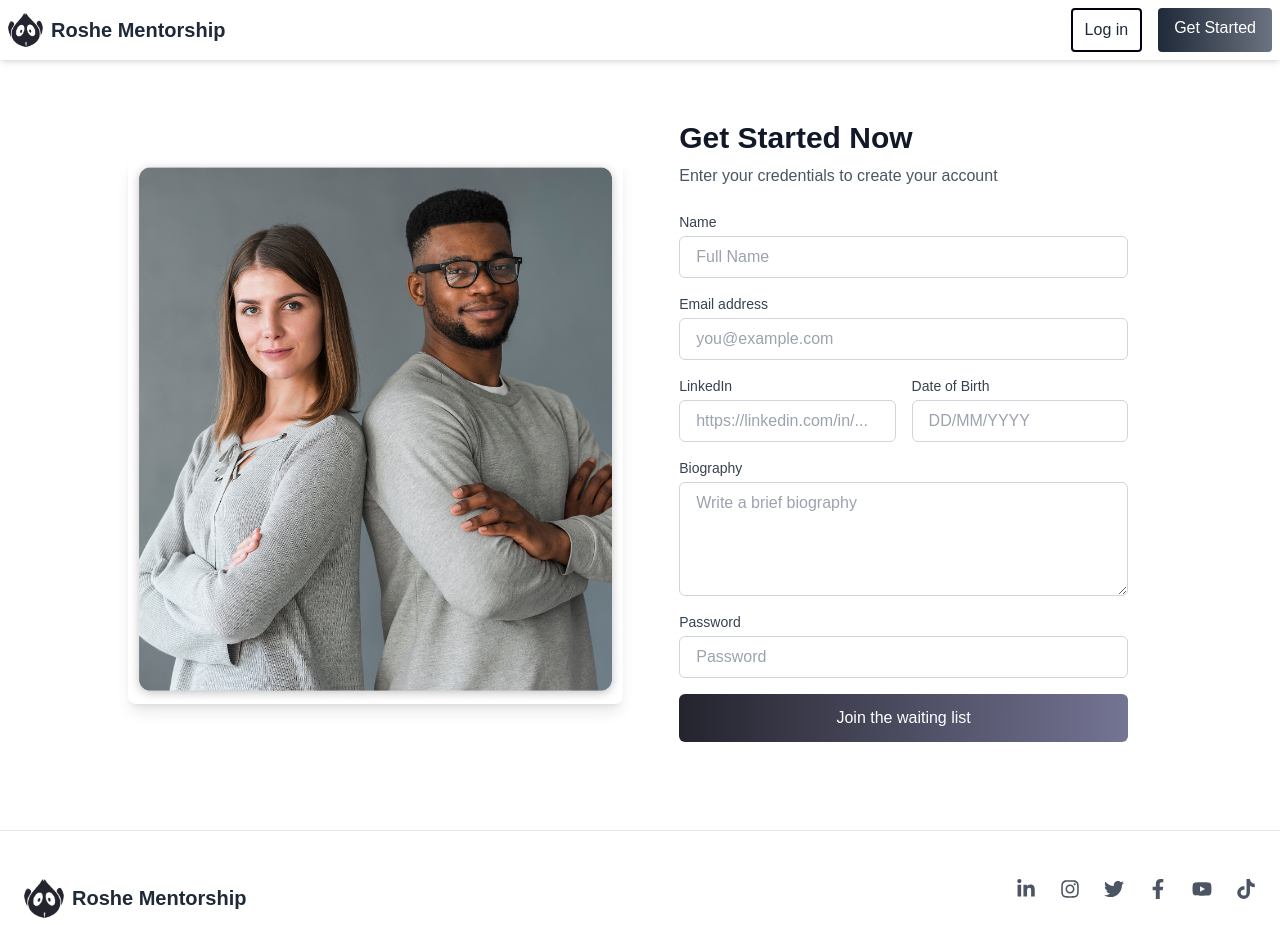
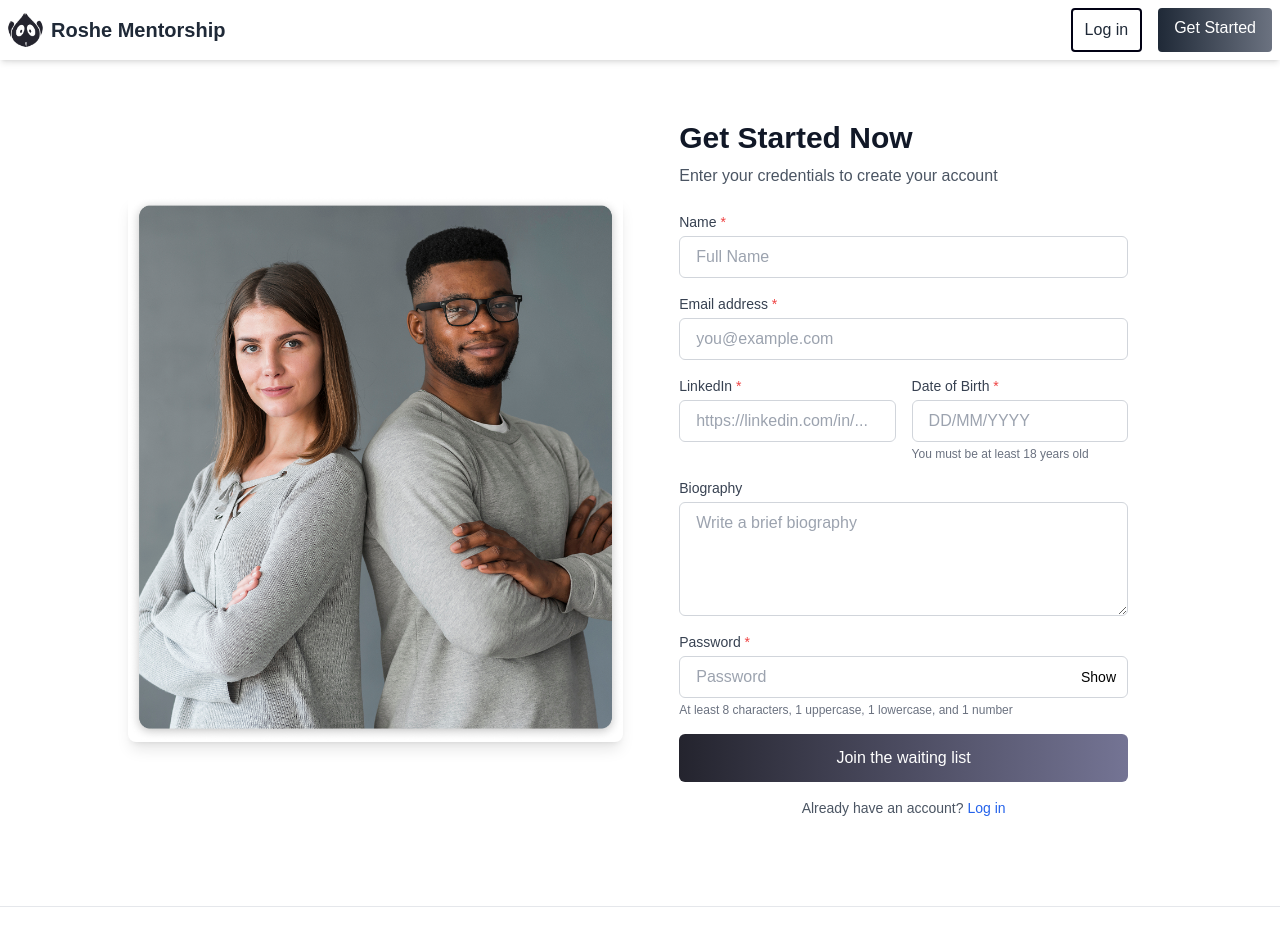
Before and after one commit to Roshe-Mentors/new_roshe, a Next.js app: page /signup/mentor in a window 1280 px wide. Shown: the top 925 px of the page. Built offline with nearby package versions, Linux system fonts and the light colour scheme; no server answers.

Commit message:
Feat: implement email service for mentor signup confirmation using EmailJS

```diff
--- a/src/app/signup/mentor/MentorSignUp.tsx
+++ b/src/app/signup/mentor/MentorSignUp.tsx
@@ -1,10 +1,10 @@
 "use client";
 import React, { useState } from 'react';
 import Image from 'next/image';
-import { signUp } from '../../../../lib/auth';
 import { supabase } from '../../../../lib/supabaseClient';
 import { useRouter } from 'next/navigation';
 import emailjs from '@emailjs/browser';
+import { sendMentorSignupEmail } from '@/services/emailService';
 
 const MentorSignUp = () => {
   const [formData, setFormData] = useState({
@@ -14,9 +14,11 @@ const MentorSignUp = () => {
     dob: '',
     biography: '',
     password: '',
+    showPassword: false
   });
 
   const [error, setError] = useState<string>('');
+  const [success, setSuccess] = useState<string>('');
   const [loading, setLoading] = useState<boolean>(false);
   const router = useRouter();
 
@@ -33,6 +35,13 @@ const MentorSignUp = () => {
     }));
   };
 
+  const togglePasswordVisibility = () => {
+    setFormData((prev) => ({
+      ...prev,
+      showPassword: !prev.showPassword,
+    }));
+  };
+
   const validateEmail = (email: string): boolean => {
     const emailRegex = /^\S+@\S+\.\S+$/;
     return emailRegex.test(email);
@@ -43,9 +52,37 @@ const MentorSignUp = () => {
     return linkedinRegex.test(linkedin);
   };
 
+  const validatePassword = (password: string): boolean => {
+    // At least 8 characters, 1 uppercase, 1 lowercase, 1 number
+    const passwordRegex = /^(?=.*[a-z])(?=.*[A-Z])(?=.*\d).{8,}$/;
+    return passwordRegex.test(password);
+  };
+
+  const validateDob = (dob: string): boolean => {
+    if (!dob.match(/^\d{2}\/\d{2}\/\d{4}$/)) {
+      return false;
+    }
+
+    // Parse the date
+    const [day, month, year] = dob.split('/').map(Number);
+    const date = new Date(year, month - 1, day);
+
+    // Check if date is valid
+    if (date.getDate() !== day || date.getMonth() !== month - 1 || date.getFullYear() !== year) {
+      return false;
+    }
+
+    // Check if the person is at least 18 years old
+    const today = new Date();
+    const minAge = 18;
+    const minDate = new Date(today.getFullYear() - minAge, today.getMonth(), today.getDate());
+
+    return date <= minDate;
+  };
+
   const validateForm = () => {
     if (!formData.name || !formData.email || !formData.dob || !formData.password) {
-      return 'Please fill in all fields.';
+      return 'Please fill in all required fields.';
     }
 
     if (!validateEmail(formData.email)) {
@@ -53,11 +90,15 @@ const MentorSignUp = () => {
     }
 
     if (!validateLinkedIn(formData.linkedin)) {
-      return 'Please enter a valid LinkedIn URL.';
+      return 'Please enter a valid LinkedIn URL (e.g., https://linkedin.com/in/username).';
     }
 
-    if (formData.dob.length !== 10 || !formData.dob.match(/^\d{2}\/\d{2}\/\d{4}$/)) {
-      return 'Please enter a valid date of birth in DD/MM/YYYY format.';
+    if (!validateDob(formData.dob)) {
+      return 'Please enter a valid date of birth in DD/MM/YYYY format. You must be at least 18 years old.';
+    }
+
+    if (!validatePassword(formData.password)) {
+      return 'Password must be at least 8 characters long and contain at least one uppercase letter, one lowercase letter, and one number.';
     }
 
     return '';
@@ -68,10 +109,12 @@ const MentorSignUp = () => {
     const validationError = validateForm();
     if (validationError) {
       setError(validationError);
+      setSuccess('');
       return;
     }
 
     setError('');
+    setSuccess('');
     setLoading(true);
 
     try {
@@ -101,7 +144,7 @@ const MentorSignUp = () => {
         .from('mentors')
         .insert([
           {
-            user_id: session.user.id, // Use session user id instead of signUpData
+            user_id: session.user.id,
             name: formData.name,
             linkedin: formData.linkedin,
             dob: formData.dob,
@@ -115,30 +158,50 @@ const MentorSignUp = () => {
         throw new Error('Failed to create mentor profile. Please try again.');
       }
 
-      // Send email notification using EmailJS
-      const emailParams = {
+      // Send email notification using the new service
+      try {
+        await sendMentorSignupEmail({
           to_email: formData.email,
           to_name: formData.name,
           message: `
+Welcome to our mentorship platform!
+
+Your profile details:
 Name: ${formData.name}
 Email: ${formData.email}
 LinkedIn: ${formData.linkedin}
-          Date of Birth: ${formData.dob}
-          Biography: ${formData.biography}
+
+Please verify your email address to complete your registration.
+
+Best regards,
+The Team
           `
-      };
+        });
+      } catch (emailError) {
+        console.error('Email sending failed:', emailError);
+        // Continue with registration even if email fails
+        setError('Account created but verification email might be delayed.');
+        return;
+      }
 
-      await emailjs.send(
-        process.env.NEXT_PUBLIC_EMAILJS_SERVICE_ID!,
-        process.env.NEXT_PUBLIC_EMAILJS_TEMPLATE_ID!,
-        emailParams
-      );
+      setSuccess('Registration successful! Please check your email to verify your account.');
 
-      setError('Registration successful! Please check your email to confirm your account.');
+      // Redirect to confirmation page after a short delay
+      setTimeout(() => {
+        router.push('/registration-success');
+      }, 3000);
 
     } catch (err: any) {
       console.error('Error:', err);
-      setError(err?.message || 'An unknown error occurred');
+
+      // Provide more specific error messages
+      if (err.message?.includes('email')) {
+        setError('This email is already registered. Please use a different email or try logging in.');
+      } else if (err.message?.includes('password')) {
+        setError('Password error: ' + err.message);
+      } else {
+        setError(err?.message || 'An unknown error occurred. Please try again later.');
+      }
     } finally {
       setLoading(false);
     }
@@ -168,7 +231,7 @@ const MentorSignUp = () => {
             {/* Name Field */}
             <div>
               <label htmlFor="name" className="block text-sm font-medium text-gray-700 mb-1">
-                Name
+                Name <span className="text-red-500">*</span>
               </label>
               <input
                 type="text"
@@ -177,14 +240,15 @@ const MentorSignUp = () => {
                 value={formData.name}
                 onChange={handleChange}
                 placeholder="Full Name"
-                className="block w-full px-4 py-2 border border-gray-300 rounded-md"
+                className="block w-full px-4 py-2 border border-gray-300 rounded-md focus:ring-blue-500 focus:border-blue-500"
+                required
               />
             </div>
 
             {/* Email Field */}
             <div>
               <label htmlFor="email" className="block text-sm font-medium text-gray-700 mb-1">
-                Email address
+                Email address <span className="text-red-500">*</span>
               </label>
               <input
                 type="email"
@@ -193,7 +257,8 @@ const MentorSignUp = () => {
                 value={formData.email}
                 onChange={handleChange}
                 placeholder="you@example.com"
-                className="block w-full px-4 py-2 border border-gray-300 rounded-md"
+                className="block w-full px-4 py-2 border border-gray-300 rounded-md focus:ring-blue-500 focus:border-blue-500"
+                required
               />
             </div>
 
@@ -201,7 +266,7 @@ const MentorSignUp = () => {
             <div className="flex flex-col sm:flex-row gap-4">
               <div className="w-full sm:w-1/2">
                 <label htmlFor="linkedin" className="block text-sm font-medium text-gray-700 mb-1">
-                  LinkedIn
+                  LinkedIn <span className="text-red-500">*</span>
                 </label>
                 <input
                   type="url"
@@ -210,13 +275,14 @@ const MentorSignUp = () => {
                   value={formData.linkedin}
                   onChange={handleChange}
                   placeholder="https://linkedin.com/in/..."
-                  className="block w-full px-4 py-2 border border-gray-300 rounded-md"
+                  className="block w-full px-4 py-2 border border-gray-300 rounded-md focus:ring-blue-500 focus:border-blue-500"
+                  required
                 />
               </div>
 
               <div className="w-full sm:w-1/2">
                 <label htmlFor="dob" className="block text-sm font-medium text-gray-700 mb-1">
-                  Date of Birth
+                  Date of Birth <span className="text-red-500">*</span>
                 </label>
                 <input
                   type="text"
@@ -225,8 +291,10 @@ const MentorSignUp = () => {
                   value={formData.dob}
                   onChange={handleChange}
                   placeholder="DD/MM/YYYY"
-                  className="block w-full px-4 py-2 border border-gray-300 rounded-md"
+                  className="block w-full px-4 py-2 border border-gray-300 rounded-md focus:ring-blue-500 focus:border-blue-500"
+                  required
                 />
+                <p className="text-xs text-gray-500 mt-1">You must be at least 18 years old</p>
               </div>
             </div>
 
@@ -241,7 +309,7 @@ const MentorSignUp = () => {
                 value={formData.biography}
                 onChange={handleChange}
                 placeholder="Write a brief biography"
-                className="block w-full px-4 py-2 border border-gray-300 rounded-md"
+                className="block w-full px-4 py-2 border border-gray-300 rounded-md focus:ring-blue-500 focus:border-blue-500"
                 rows={4}
               />
             </div>
@@ -249,31 +317,64 @@ const MentorSignUp = () => {
             {/* Password Field */}
             <div>
               <label htmlFor="password" className="block text-sm font-medium text-gray-700 mb-1">
-                Password
+                Password <span className="text-red-500">*</span>
               </label>
+              <div className="relative">
                 <input
-                type="password"
+                  type={formData.showPassword ? "text" : "password"}
                   name="password"
                   id="password"
                   value={formData.password}
                   onChange={handleChange}
                   placeholder="Password"
-                className="block w-full px-4 py-2 border border-gray-300 rounded-md"
+                  className="block w-full px-4 py-2 border border-gray-300 rounded-md focus:ring-blue-500 focus:border-blue-500"
+                  required
                 />
+                <button
+                  type="button"
+                  onClick={togglePasswordVisibility}
+                  className="absolute inset-y-0 right-0 pr-3 flex items-center text-sm leading-5"
+                >
+                  {formData.showPassword ? "Hide" : "Show"}
+                </button>
+              </div>
+              <p className="text-xs text-gray-500 mt-1">
+                At least 8 characters, 1 uppercase, 1 lowercase, and 1 number
+              </p>
             </div>
 
             {error && <p className="text-red-600 text-sm">{error}</p>}
+            {success && <p className="text-green-600 text-sm">{success}</p>}
 
             <button
               type="submit"
-              className="w-full py-3 text-white font-medium rounded-md mt-4"
+              className="w-full py-3 text-white font-medium rounded-md mt-4 transition duration-300 ease-in-out transform hover:scale-105 flex justify-center items-center"
               style={{
                 background: 'linear-gradient(90.15deg, #24242E 0.13%, #747494 99.87%)',
               }}
               disabled={loading}
             >
-              {loading ? 'Signing Up...' : 'Join the waiting list'}
+              {loading ? (
+                <>
+                  <svg className="animate-spin -ml-1 mr-3 h-5 w-5 text-white" xmlns="http://www.w3.org/2000/svg" fill="none" viewBox="0 0 24 24">
+                    <circle className="opacity-25" cx="12" cy="12" r="10" stroke="currentColor" strokeWidth="4"></circle>
+                    <path className="opacity-75" fill="currentColor" d="M4 12a8 8 0 018-8V0C5.373 0 0 5.373 0 12h4zm2 5.291A7.962 7.962 0 014 12H0c0 3.042 1.135 5.824 3 7.938l3-2.647z"></path>
+                  </svg>
+                  Signing Up...
+                </>
+              ) : (
+                'Join the waiting list'
+              )}
             </button>
+
+            <div className="text-center mt-4">
+              <p className="text-sm text-gray-600">
+                Already have an account?{' '}
+                <a href="/login" className="text-blue-600 hover:text-blue-800">
+                  Log in
+                </a>
+              </p>
+            </div>
           </form>
         </div>
       </div>
--- /dev/null
+++ b/src/services/emailService.ts
@@ -0,0 +1,24 @@
+import emailjs from '@emailjs/browser';
+
+interface MentorEmailParams {
+  to_email: string;
+  to_name: string;
+  message: string;
+}
+
+export const sendMentorSignupEmail = async (params: MentorEmailParams): Promise<void> => {
+  try {
+    const response = await emailjs.send(
+      process.env.NEXT_PUBLIC_EMAILJS_SERVICE_ID!,
+      process.env.NEXT_PUBLIC_EMAILJS_TEMPLATE_ID!,
+      params,
+    );
+
+    if (response.status !== 200) {
+      throw new Error('Failed to send email');
+    }
+  } catch (error) {
+    console.error('EmailJS Error:', error);
+    throw new Error('Failed to send confirmation email. Please contact support.');
+  }
+};
```
Lines whose indentation alone changed are shown as unchanged.
